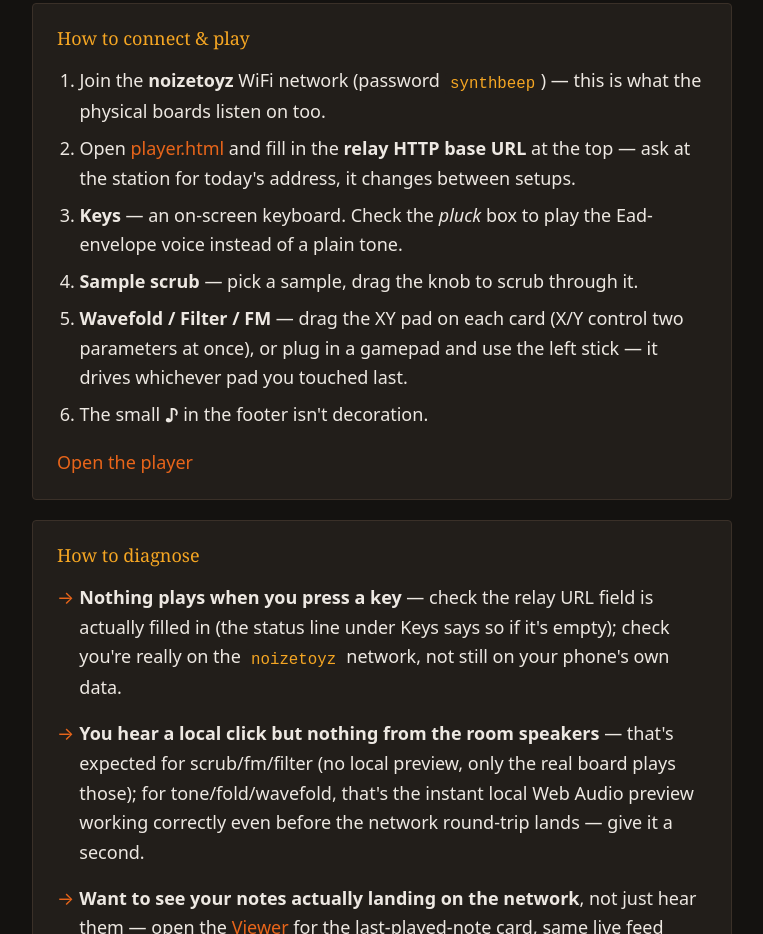
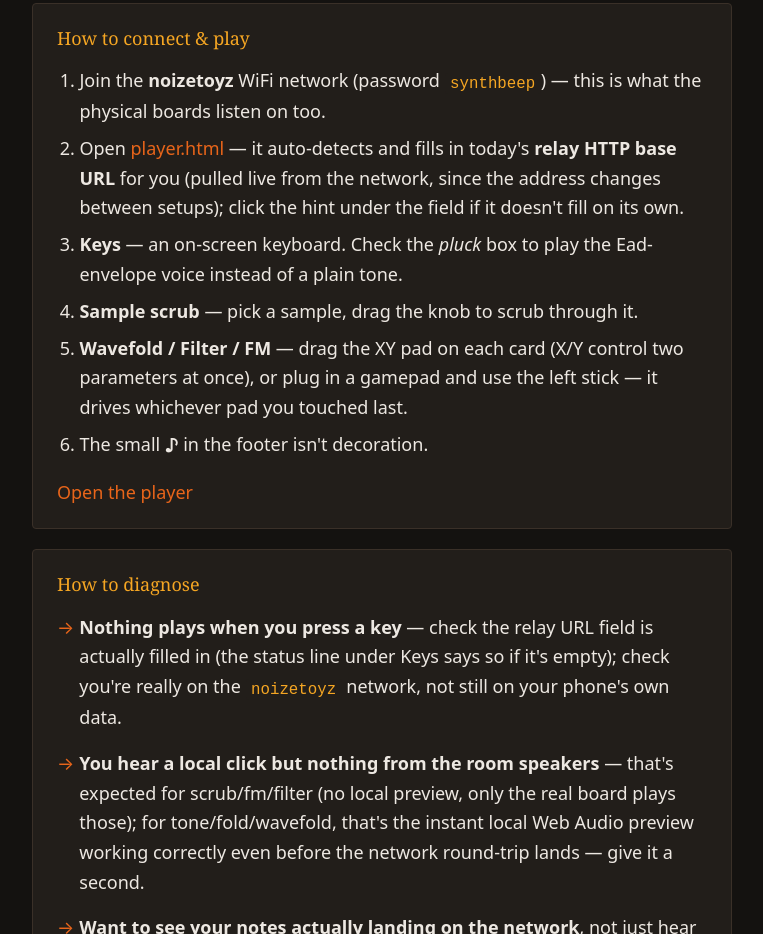
Before and after one commit to ATProto-Science/iosp-hacking-stations, a plain HTML site: page landing-page/make-noise.html in a window 1280 px wide. Shown: the part 876-1810 px from the top of the page, without its empty margins (258-1021 px from the left). Drawn offline with Linux system fonts and the light colour scheme.

Commit message:
landing-page: make-noise.html reflects player.html's auto-detected relay hint
Was still telling participants to "ask at the station" for the relay
address, written before player.html grew its self-updating relayConfig
hint (76d4500). Update the instructions to match what the page actually
does now.

```diff
--- a/landing-page/make-noise.html
+++ b/landing-page/make-noise.html
@@ -50,7 +50,7 @@
           <h3>How to connect &amp; play</h3>
           <ol>
             <li>Join the <strong>noizetoyz</strong> WiFi network (password <code>synthbeep</code>) — this is what the physical boards listen on too.</li>
-            <li>Open <a href="player.html" class="spark">player.html</a> and fill in the <strong>relay HTTP base URL</strong> at the top — ask at the station for today's address, it changes between setups.</li>
+            <li>Open <a href="player.html" class="spark">player.html</a> — it auto-detects and fills in today's <strong>relay HTTP base URL</strong> for you (pulled live from the network, since the address changes between setups); click the hint under the field if it doesn't fill on its own.</li>
             <li><strong>Keys</strong> — an on-screen keyboard. Check the <em>pluck</em> box to play the Ead-envelope voice instead of a plain tone.</li>
             <li><strong>Sample scrub</strong> — pick a sample, drag the knob to scrub through it.</li>
             <li><strong>Wavefold / Filter / FM</strong> — drag the XY pad on each card (X/Y control two parameters at once), or plug in a gamepad and use the left stick — it drives whichever pad you touched last.</li>
```
